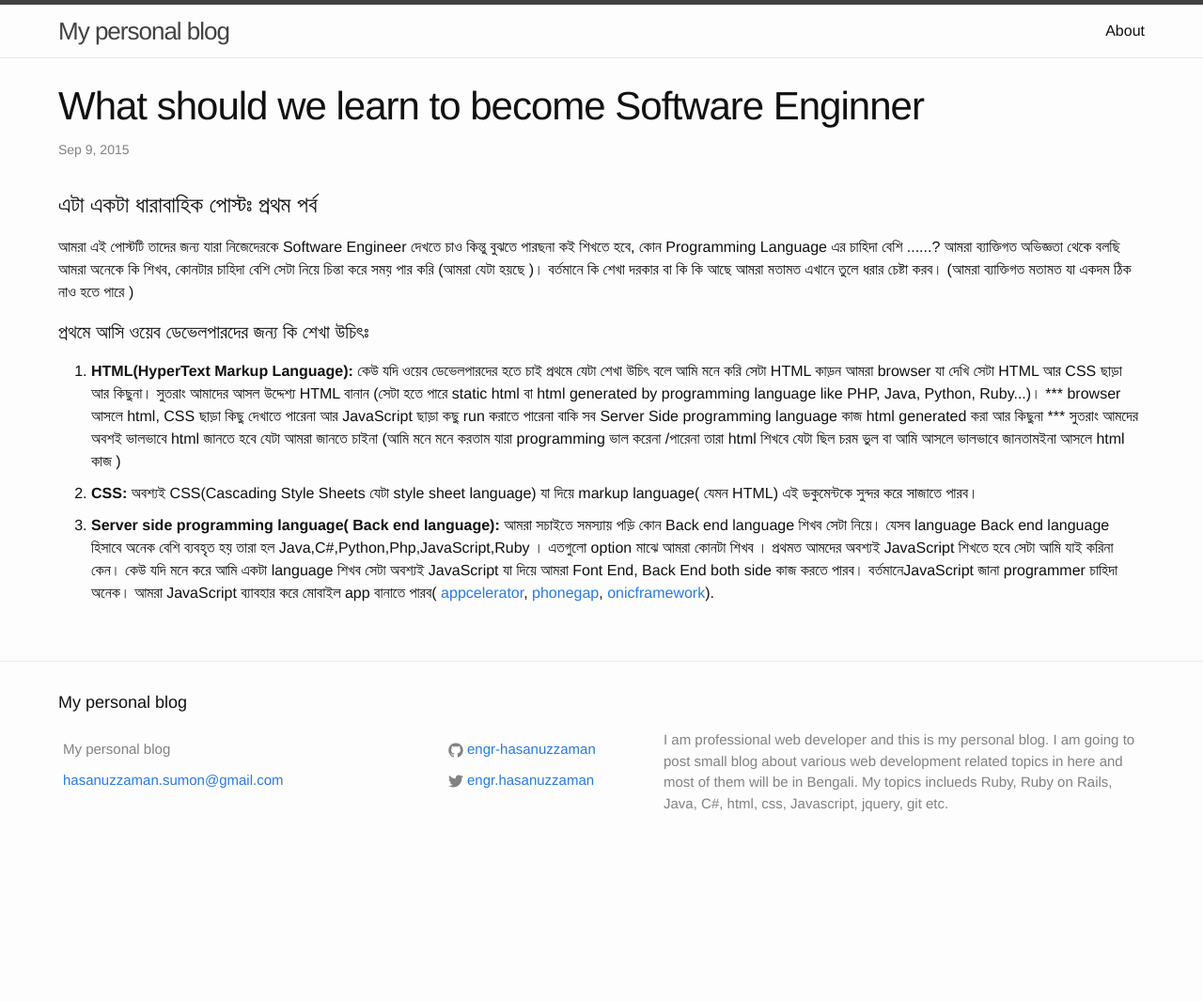
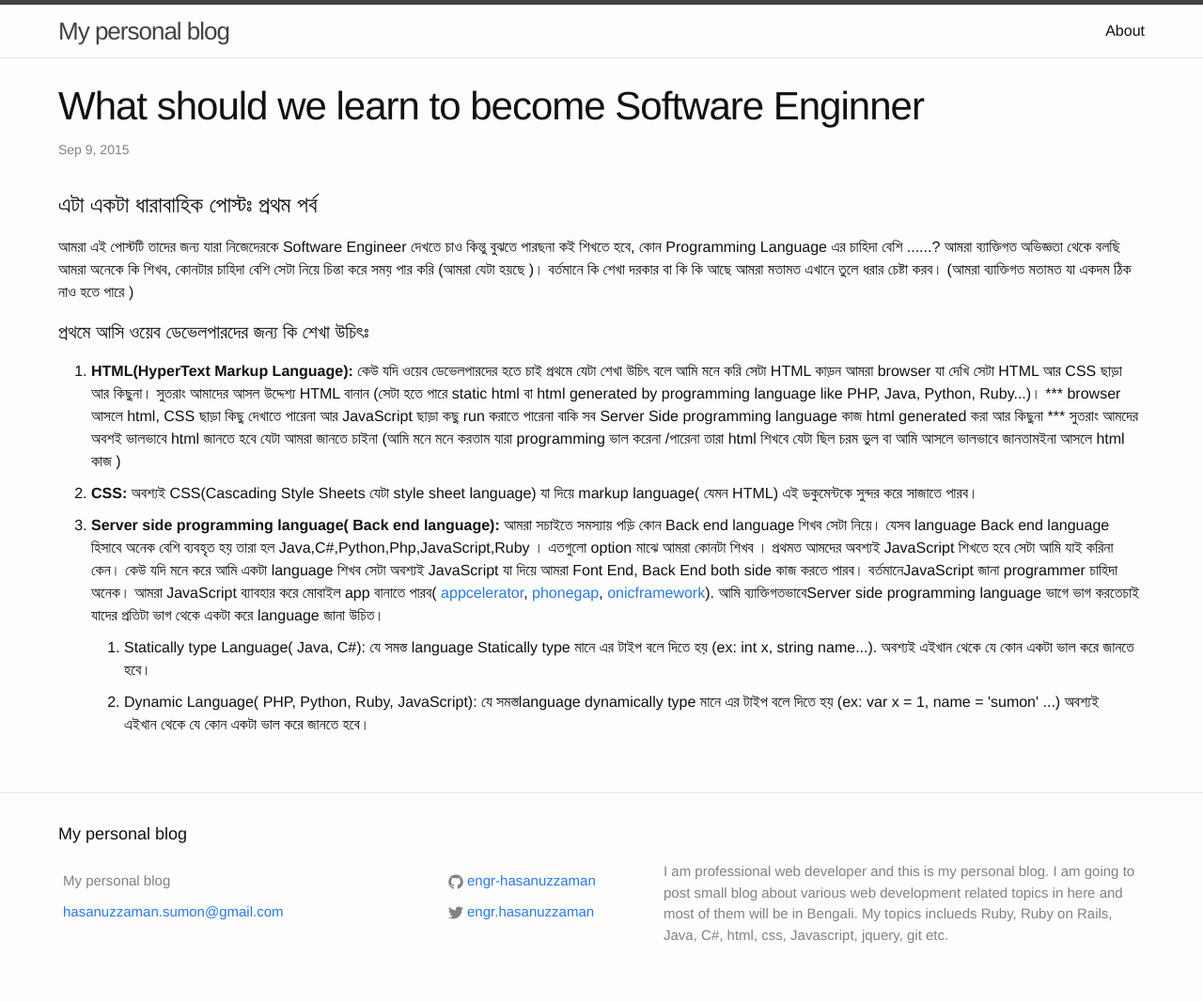
Before and after one commit to Engr-Hasanuzzaman-Sumon/Engr-Hasanuzzaman-Sumon.github.io, a Jekyll site: the page built from _posts/2015-10-28-what-should-we-learn.html, in a window 1280 px wide. Shown: the whole page at 94% size. Built offline with Jekyll 4.4.1, drawn with Linux system fonts in a browser that asks for light colours; before the commit the page ends 926 px from its top, so only the background shows below that.

Commit message:
- server side language on going

```diff
--- a/_posts/2015-10-28-what-should-we-learn.html
+++ b/_posts/2015-10-28-what-should-we-learn.html
@@ -40,5 +40,14 @@ subcategory: beginner
         সেটা আমি যাই করিনা কেন। কেউ যদি মনে করে  আমি একটা language শিখব সেটা অবশ্যই JavaScript যা দিয়ে আমরা Font End, Back End both side
         কাজ করতে পারব। বর্তমানেJavaScript জানা programmer  চাহিদা অনেক। আমরা JavaScript ব্যাবহার করে মোবাইল app বানাতে পারব( <a href='http://www.appcelerator.com/'>appcelerator</a>,
         <a href='http://phonegap.com/'>phonegap</a>, <a href='http://ionicframework.com/'>onicframework</a>).
+        আমি ব্যাক্তিগতভাবেServer side programming language  ভাগে ভাগ করতেচাই যাদের প্রতিটা ভাগ থেকে একটা করে language জানা উচিত।
+        <ol>
+            <li>
+                Statically type Language( Java, C#): যে সমস্ত language Statically type মানে এর টাইপ বলে দিতে হয় (ex: int x, string name...). অবশ্যই এইখান থেকে যে কোন একটা ভাল করে জানতে হবে।
+            </li>
+            <li>
+                Dynamic Language( PHP, Python, Ruby, JavaScript): যে সমস্তlanguage dynamically type মানে এর টাইপ বলে দিতে হয় (ex: var x = 1, name = 'sumon' ...) অবশ্যই এইখান থেকে যে কোন একটা ভাল করে জানতে হবে।
+            </li>
+        </ol>
     </li>
 </ol>
```
